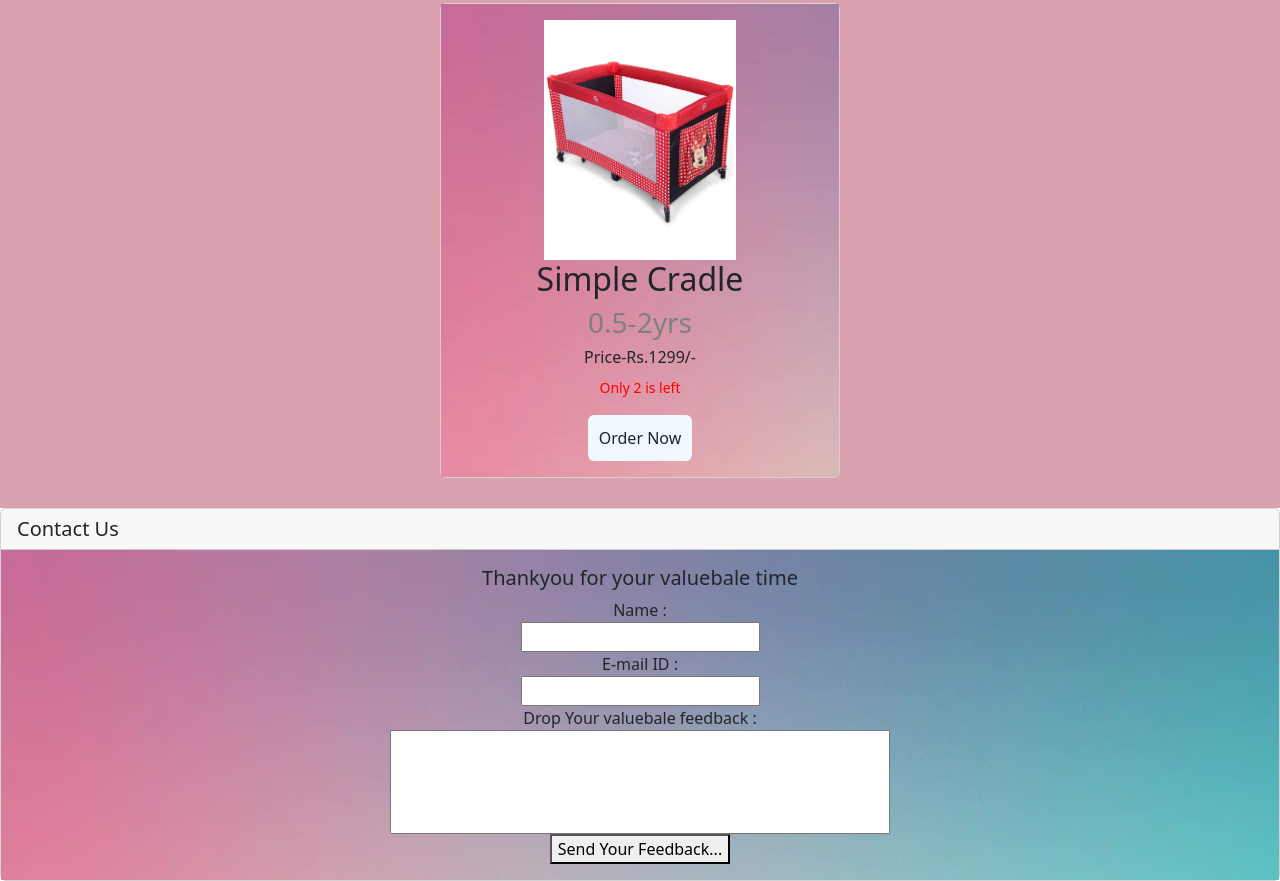
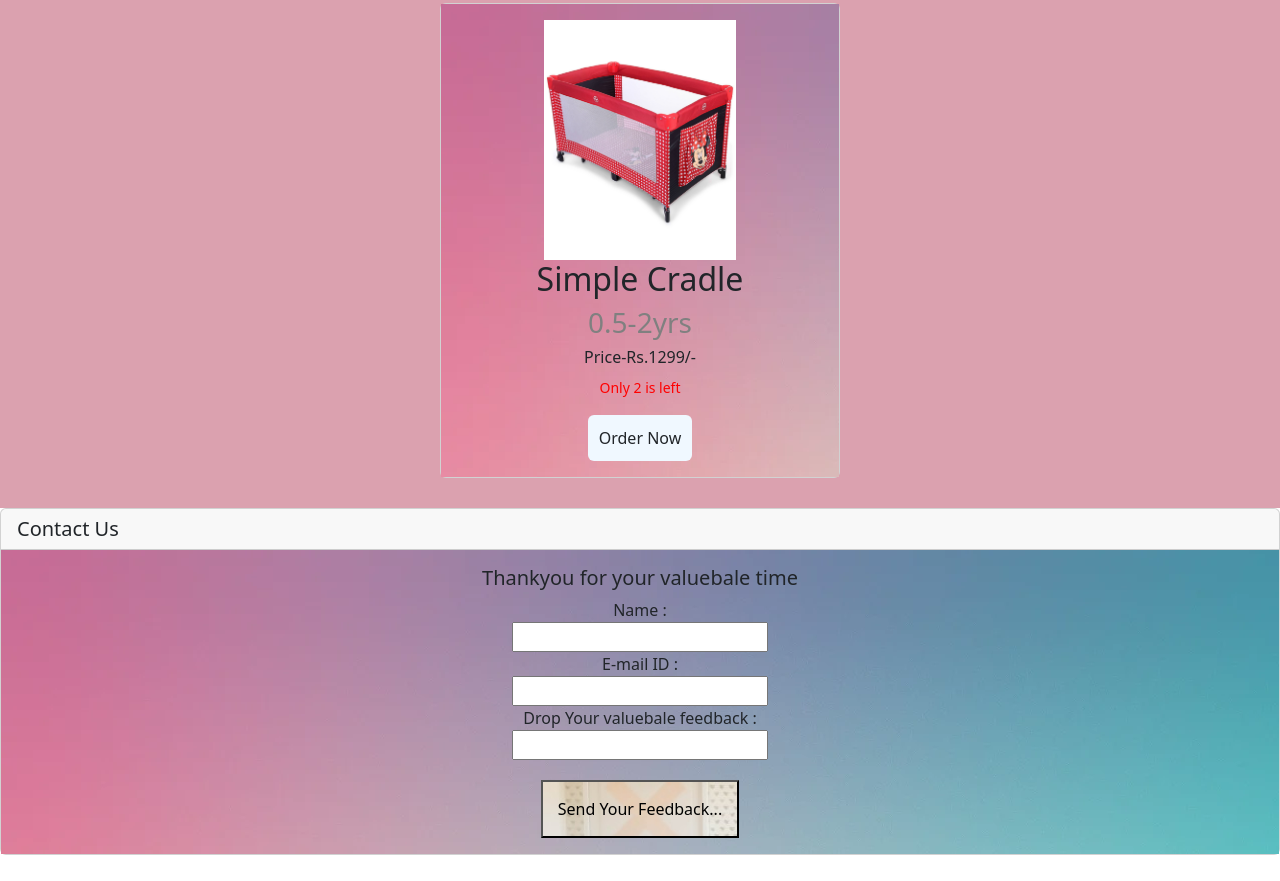
Before and after one commit to PooraniVicky/Landing-Page, a plain HTML site: page index.html in a window 1280 px wide. Shown: the part 3346-4227 px from the top of the page. After the commit the page ends 4201 px from the top, so only its background shows below. Drawn offline with nearby package versions, Linux system fonts and the light colour scheme.

Commit message:
Update index.html

```diff
--- a/index.html
+++ b/index.html
@@ -214,12 +214,14 @@
     <footer">
       <div class="card">
         <h5 class="card-header">Contact Us</h5>
-        <div class="card-body">
+        <div class="card-body" id="feedbackSession">
           <h5 class="card-title">Thankyou for your valuebale time</h5>
-          <label for="Name">Name : </label><br><input type="text"><br>
-          <label for="Email">E-mail ID :</label><br><input type="email" name="" id=""><br>
-          <label for="Feedback">Drop Your valuebale feedback : </label><br><input type="text" class="inputBox"
-            id=""><br>
+          <label for="Name">Name : </label>
+          <input type="text">
+          <label for="Email">E-mail ID :</label>
+          <input type="email" name="" id="">
+          <label for="Feedback">Drop Your valuebale feedback : </label>
+          <input type="textarea" class=""id="">
           <button class="footerButton">Send Your Feedback...</button>
         </div>
       </div>
```
